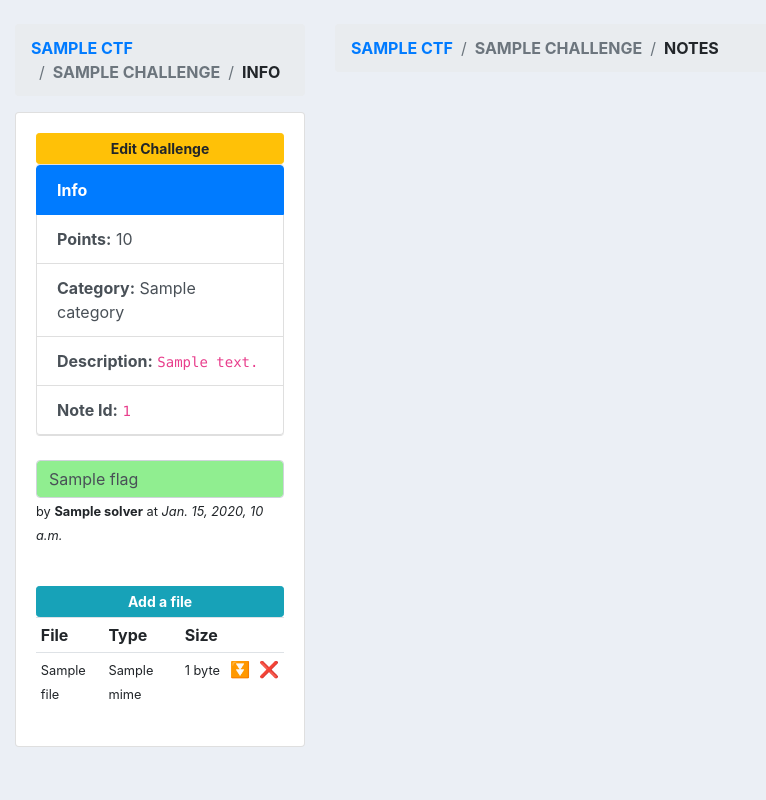
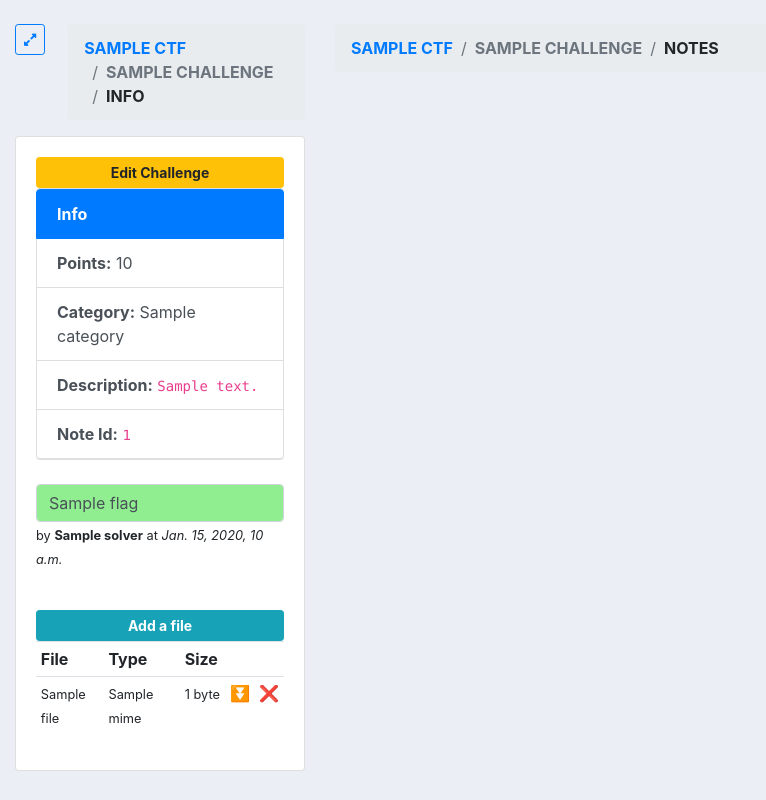
Before and after one commit to hugsy/ctfhub, a Django app: template ctfpad/templates/ctfpad/challenges/detail.html in a window 1280 px wide. Shown: the whole page, without its empty margins (0-766 px from the left). Run offline with Django 3.2, Linux system fonts and the light colour scheme; the template is opened without the code that fills it: most values are stand-ins (such as "Sample title", 1, 10 or a date in 2020); form fields are guessed from the names that the template uses; some libraries are stand-ins or nearby versions.

Commit message:
template/challenge: making the info pane collapsable

```diff
--- a/ctfpad/templates/ctfpad/challenges/detail.html
+++ b/ctfpad/templates/ctfpad/challenges/detail.html
@@ -24,6 +24,13 @@ document.addEventListener('DOMContentLoaded', function() {
 
 <div class="row">
     <div class="col-md-3">
+        <div class="row">
+            <div class="col-sm-2">
+                <span class="btn btn-outline-primary btn-sm" data-toggle="collapse" href="#challenge_info_left_menu" role="button" aria-expanded="false" aria-controls="collapseExample">
+                    <i class="fas fa-expand-alt"></i>
+                </span>
+            </div>
+            <div class="col-sm">
                 <nav aria-label="breadcrumb">
                     <ol class="breadcrumb">
                         <li class="breadcrumb-item"><a href="{% url 'ctfpad:ctfs-detail' challenge.ctf.id %}"><strong>{{challenge.ctf.name | upper}}</strong></a></li>
@@ -32,8 +39,12 @@ document.addEventListener('DOMContentLoaded', function() {
                     </ol>
                 </nav>
             </div>
+        </div>
+    </div>
 
     <div class="col-md-9">
+        <div class="row">
+            <div class="col-sm">
                 <nav aria-label="breadcrumb">
                     <ol class="breadcrumb">
                         <li class="breadcrumb-item"><a href="{% url 'ctfpad:ctfs-detail' challenge.ctf.id %}"><strong>{{challenge.ctf.name | upper}}</strong></a></li>
@@ -43,9 +54,11 @@ document.addEventListener('DOMContentLoaded', function() {
                 </nav>
             </div>
         </div>
+    </div>
+</div>
 
 <div class="row">
-    <div class="col-md-3">
+    <div class="col-md-3" id="challenge_info_left_menu">
 
 		<div class="card card-body">
 			<a class="btn btn-warning btn-sm btn-block" href="{% url 'ctfpad:challenges-edit' challenge.id %}"><strong>Edit Challenge</strong></a>
@@ -130,7 +143,7 @@ document.addEventListener('DOMContentLoaded', function() {
 
     </div>
 
-    <div class="col-md-9">
+    <div class="col-md">
         <div class="row">
 
             <div class="embed-responsive embed-responsive-16by9">
```
Lines whose indentation alone changed are shown as unchanged.
